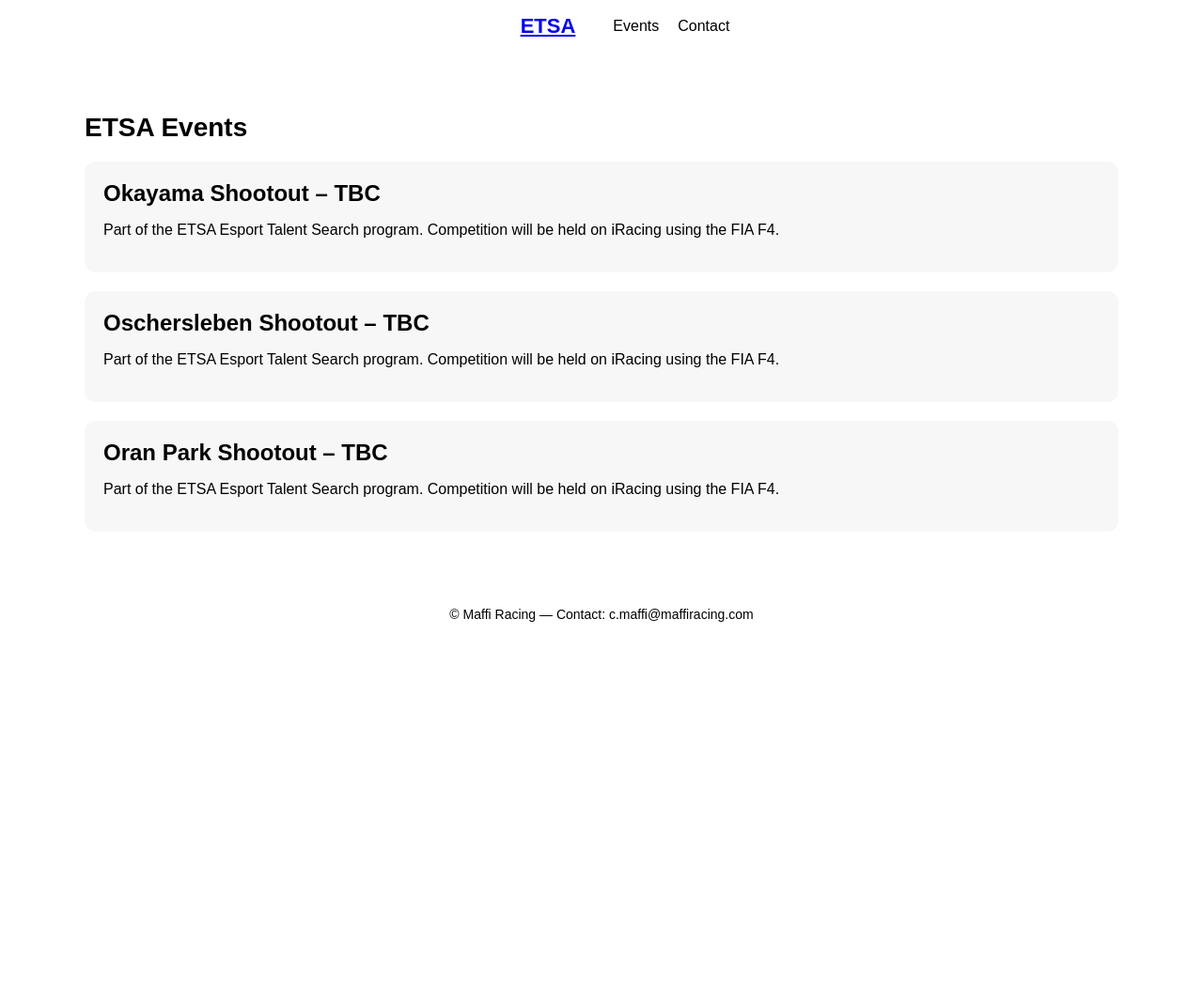
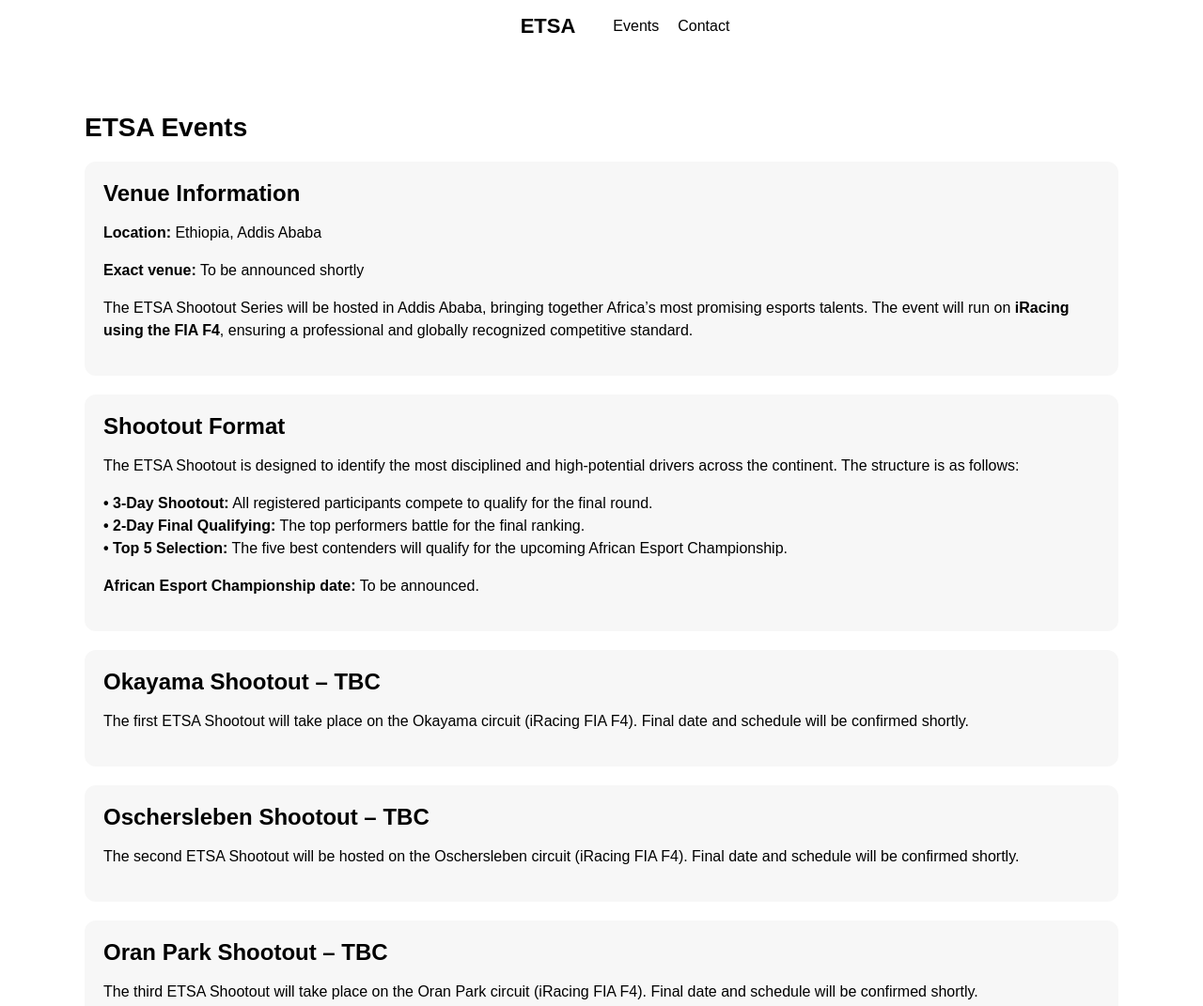
Before and after one commit to CrisMaffi/esport-talentsearch-africa, a plain HTML site: page events.html in a window 1280 px wide. Shown: the top 1071 px of the page at 94% size. Before the commit the page ends 800 px from the top, so only its background shows below. Drawn offline with Linux system fonts and the light colour scheme.

Commit message:
Update events.html

```diff
--- a/events.html
+++ b/events.html
@@ -15,23 +15,42 @@
             position:fixed; top:0; z-index:100; gap:40px;
         }
 
-        .navbar-title { font-size:22px; font-weight:bold; cursor:pointer; }
+        .navbar-title {
+            font-size:22px;
+            font-weight:bold;
+            cursor:pointer;
+            text-decoration:none;
+            color:#000;
+        }
+
         .nav-links { display:flex; gap:20px; }
         .nav-links a { text-decoration:none; color:#000; font-size:16px; }
 
         .container { width:90%; max-width:1100px; margin:120px auto 60px auto; }
         h1 { font-size:28px; margin-bottom:20px; }
 
-        .event-box { background:#f7f7f7; padding:20px; border-radius:12px; margin-bottom:20px; }
+        .event-box {
+            background:#f7f7f7;
+            padding:20px;
+            border-radius:12px;
+            margin-bottom:20px;
+        }
+
         .event-box h2 { margin:0 0 10px 0; }
-        .event-box p { font-size:16px; }
+        .event-box p { font-size:16px; line-height:1.5; }
 
-        footer { text-align:center; font-size:14px; padding:20px; margin-top:40px; }
+        footer {
+            text-align:center;
+            font-size:14px;
+            padding:20px;
+            margin-top:40px;
+        }
     </style>
 </head>
 
 <body>
 
+    <!-- NAVIGATION BAR -->
     <div class="navbar">
         <a href="index.html" class="navbar-title">ETSA</a>
         <div class="nav-links">
@@ -40,22 +59,59 @@
         </div>
     </div>
 
+    <!-- PAGE CONTENT -->
     <div class="container">
         <h1>ETSA Events</h1>
 
+        <!-- VENUE DESCRIPTION -->
+        <div class="event-box">
+            <h2>Venue Information</h2>
+            <p><strong>Location:</strong> Ethiopia, Addis Ababa</p>
+            <p><strong>Exact venue:</strong> To be announced shortly</p>
+            <p>
+                The ETSA Shootout Series will be hosted in Addis Ababa, bringing together Africa’s most promising esports talents.
+                The event will run on <strong>iRacing using the FIA F4</strong>, ensuring a professional and globally recognized competitive standard.
+            </p>
+        </div>
+
+        <!-- SHOOTOUT FORMAT -->
+        <div class="event-box">
+            <h2>Shootout Format</h2>
+            <p>
+                The ETSA Shootout is designed to identify the most disciplined and high‑potential drivers across the continent.
+                The structure is as follows:
+            </p>
+            <p>
+                <strong>• 3‑Day Shootout:</strong> All registered participants compete to qualify for the final round.<br>
+                <strong>• 2‑Day Final Qualifying:</strong> The top performers battle for the final ranking.<br>
+                <strong>• Top 5 Selection:</strong> The five best contenders will qualify for the upcoming African Esport Championship.
+            </p>
+            <p><strong>African Esport Championship date:</strong> To be announced.</p>
+        </div>
+
+        <!-- SHOOTOUTS -->
         <div class="event-box">
             <h2>Okayama Shootout – TBC</h2>
-            <p>Part of the ETSA Esport Talent Search program. Competition will be held on iRacing using the FIA F4.</p>
+            <p>
+                The first ETSA Shootout will take place on the Okayama circuit (iRacing FIA F4).
+                Final date and schedule will be confirmed shortly.
+            </p>
         </div>
 
         <div class="event-box">
             <h2>Oschersleben Shootout – TBC</h2>
-            <p>Part of the ETSA Esport Talent Search program. Competition will be held on iRacing using the FIA F4.</p>
+            <p>
+                The second ETSA Shootout will be hosted on the Oschersleben circuit (iRacing FIA F4).
+                Final date and schedule will be confirmed shortly.
+            </p>
         </div>
 
         <div class="event-box">
             <h2>Oran Park Shootout – TBC</h2>
-            <p>Part of the ETSA Esport Talent Search program. Competition will be held on iRacing using the FIA F4.</p>
+            <p>
+                The third ETSA Shootout will take place on the Oran Park circuit (iRacing FIA F4).
+                Final date and schedule will be confirmed shortly.
+            </p>
         </div>
 
     </div>
```
